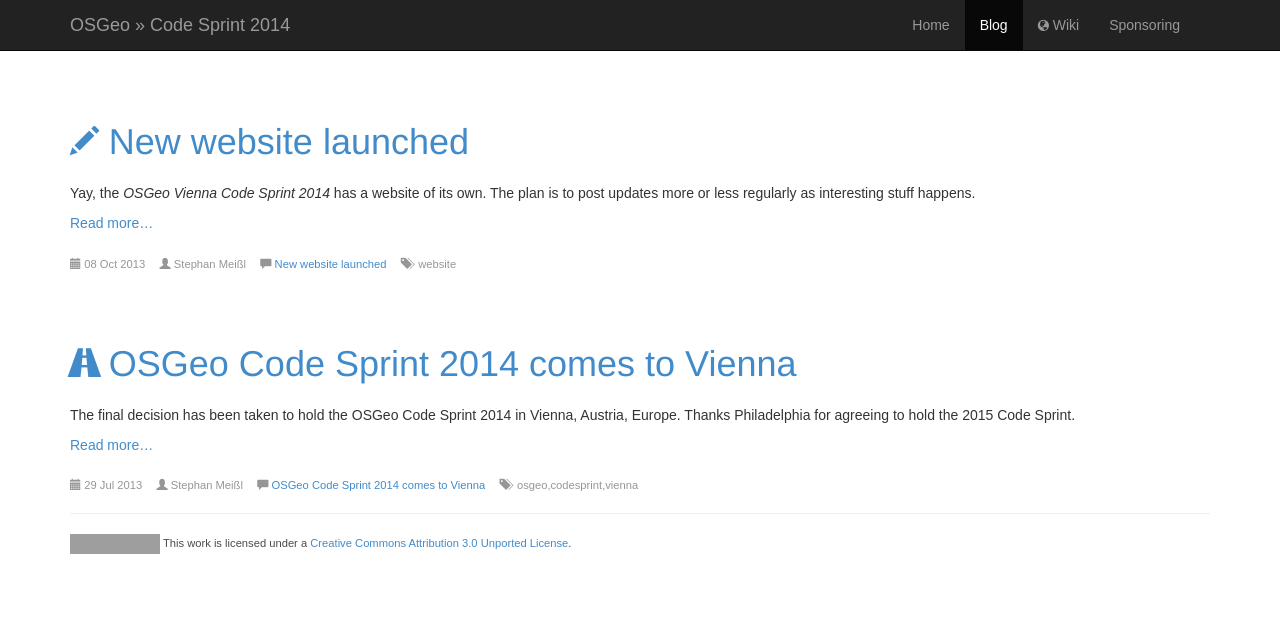
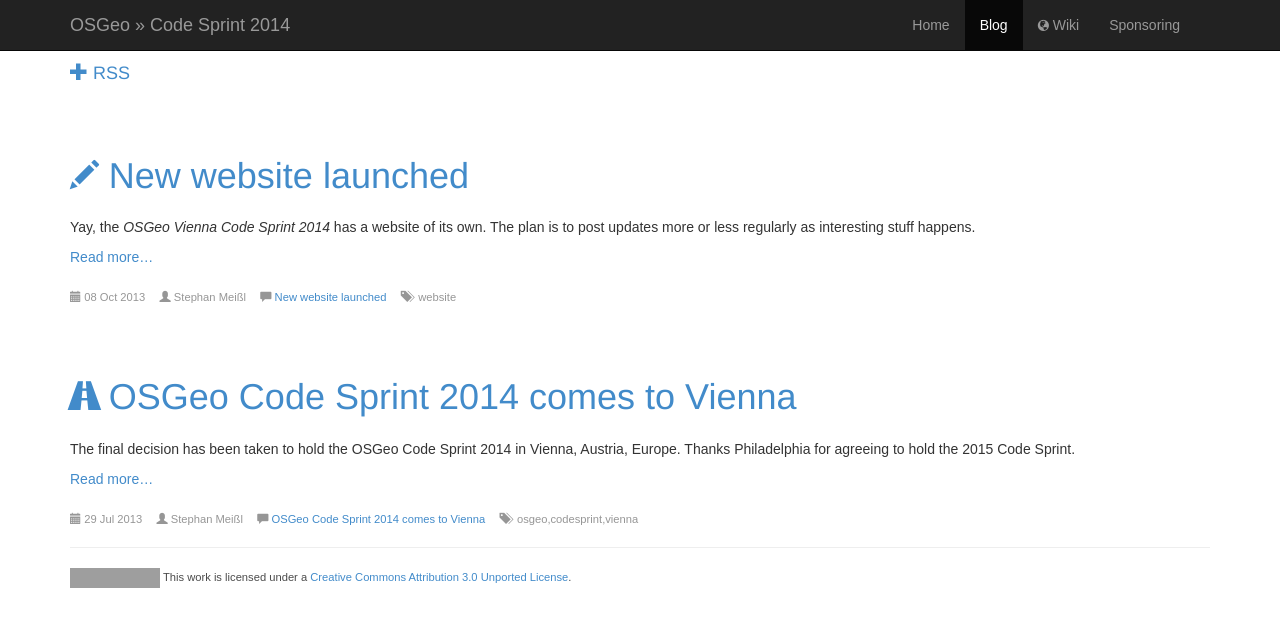
Before and after one commit to EOX-A/vienna_code_sprint_2014, a Jekyll site: the page built from blog.html, in a window 1280 px wide. Shown: the top 627 px of the page. Built offline with Jekyll 4.4.1, drawn with Linux system fonts in a browser that asks for light colours; some web fonts are replaced; Markdown is read by kramdown in place of the engine named in the settings; a script that is not in the unit is left out; comment, search, counter and statistics services are not loaded; grey boxes are pictures that could not be loaded.

Commit message:
Adding link to RSS feed.

```diff
--- a/blog.html
+++ b/blog.html
@@ -3,6 +3,8 @@ layout: default
 title:  News
 ---
 <div class="container" id="content">
+    <h4><a href="{{ site.baseurl}}/rss.xml"><span class="glyphicon glyphicon-plus"></span> RSS</a></h4>
+
     {% for post in site.posts %}
     <div class="post">
         <h1><a href="{{ site.baseurl}}{{ post.url }}">
```
